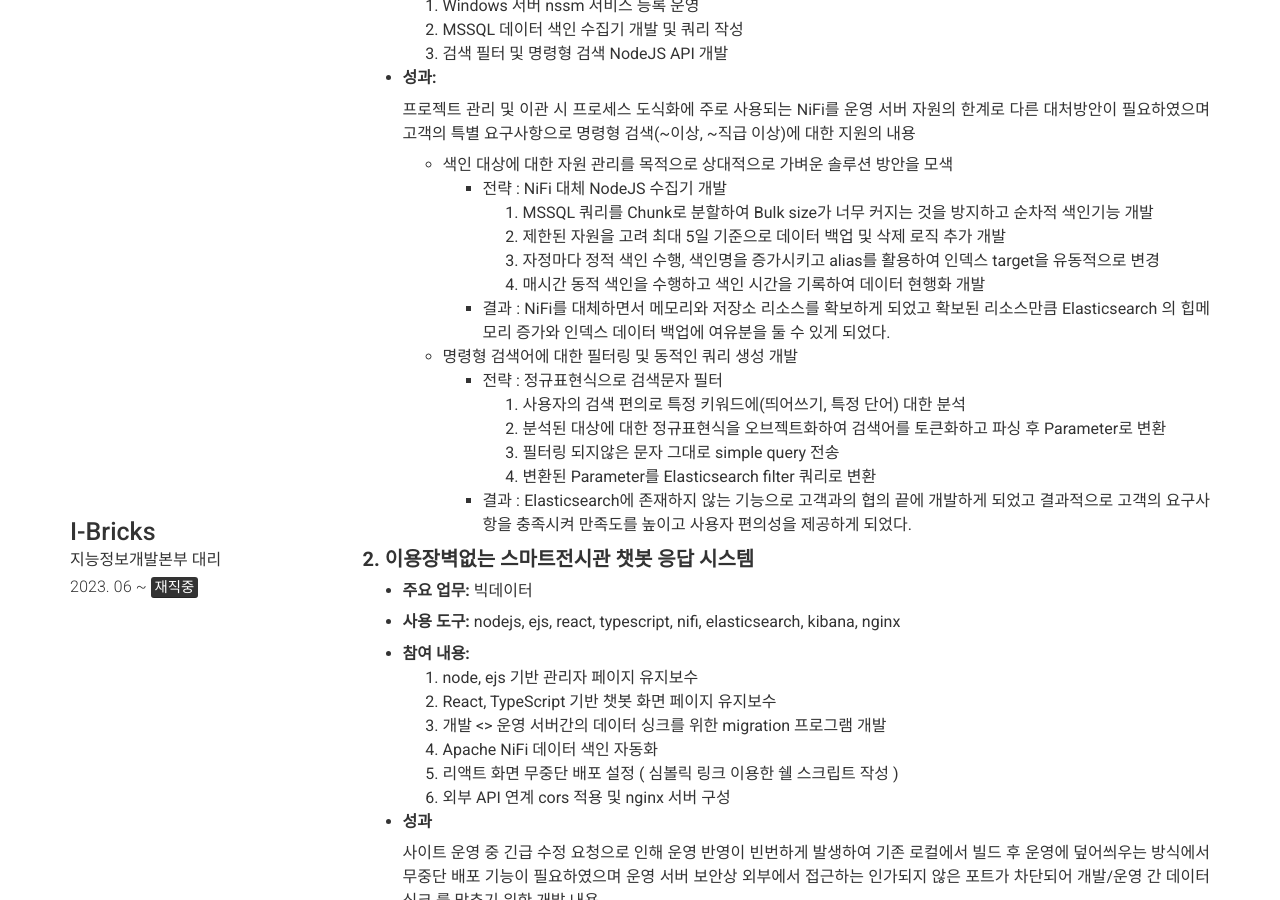
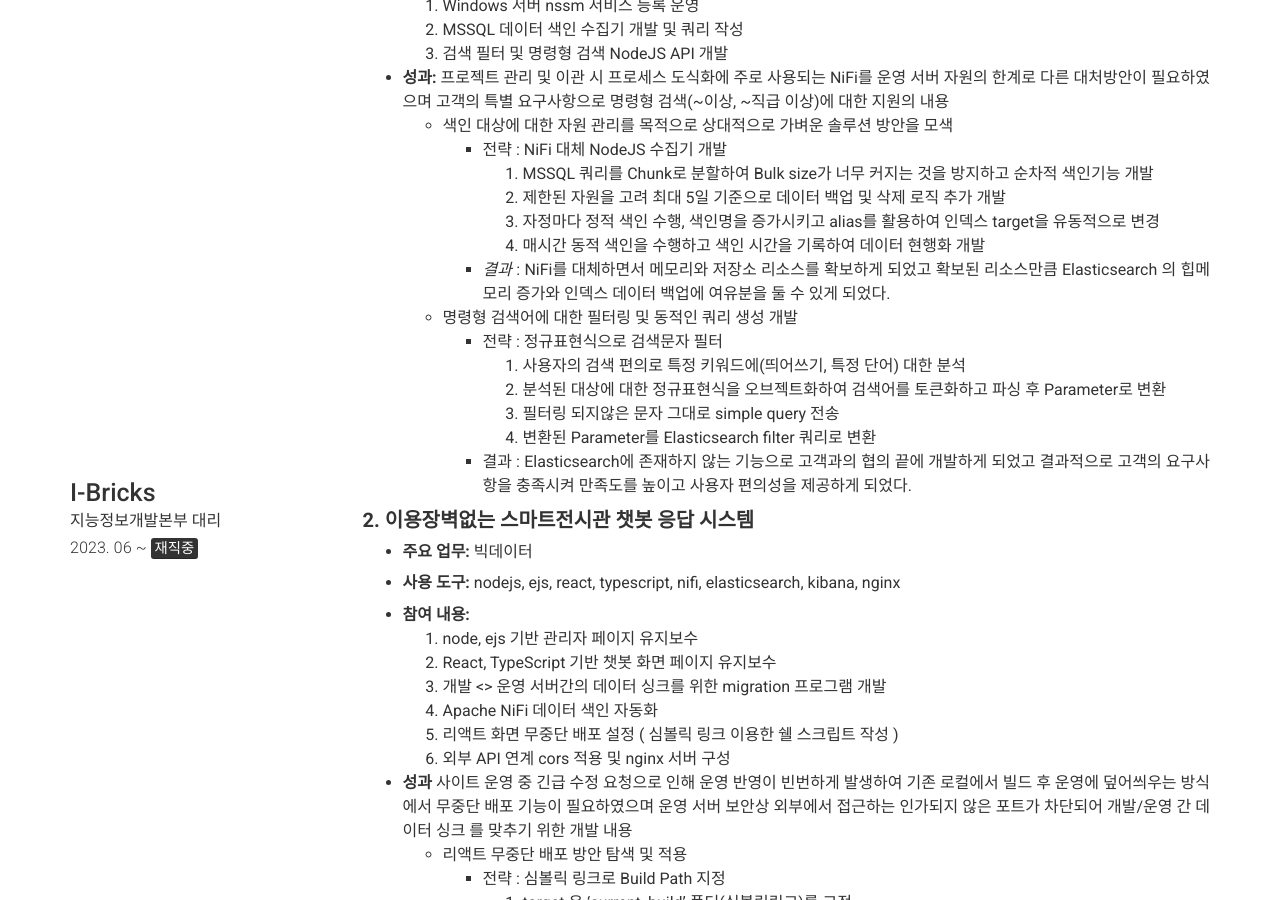
Before and after one commit to sihyeonleee/sihyeonleee.github.io, a Jekyll site: the page built from index.md, in a window 1280 px wide and 900 px high, scrolled down 1991 px. Built offline with Jekyll 4.4.1, drawn with Linux system fonts in a browser that asks for light colours; nearby versions of some CDN libraries.

Commit message:
no message

```diff
--- a/_config.yml
+++ b/_config.yml
@@ -181,7 +181,6 @@ content:
             3. 검색 필터 및 명령형 검색 NodeJS API 개발
 
           - **성과:**
-
             프로젝트 관리 및 이관 시 프로세스 도식화에 주로 사용되는 NiFi를 운영 서버
             자원의 한계로 다른 대처방안이 필요하였으며 고객의 특별 요구사항으로 명령형
             검색(~이상, ~직급 이상)에 대한 지원의 내용
@@ -191,7 +190,7 @@ content:
                 2. 제한된 자원을 고려 최대 5일 기준으로 데이터 백업 및 삭제 로직 추가 개발
                 3. 자정마다 정적 색인 수행, 색인명을 증가시키고 alias를 활용하여 인덱스 target을 유동적으로 변경
                 4. 매시간 동적 색인을 수행하고 색인 시간을 기록하여 데이터 현행화 개발
-              - 결과 : NiFi를 대체하면서 메모리와 저장소 리소스를 확보하게 되었고 확보된 리소스만큼
+              - *결과* : NiFi를 대체하면서 메모리와 저장소 리소스를 확보하게 되었고 확보된 리소스만큼
                 Elasticsearch 의 힙메모리 증가와 인덱스 데이터 백업에 여유분을 둘 수 있게 되었다.
             - 명령형 검색어에 대한 필터링 및 동적인 쿼리 생성 개발
               - 전략 : 정규표현식으로 검색문자 필터
@@ -219,7 +218,6 @@ content:
             6. 외부 API 연계 cors 적용 및 nginx 서버 구성
 
           - **성과**
-
             사이트 운영 중 긴급 수정 요청으로 인해 운영 반영이 빈번하게 발생하여
             기존 로컬에서 빌드 후 운영에 덮어씌우는 방식에서 무중단 배포 기능이
             필요하였으며 운영 서버 보안상 외부에서 접근하는 인가되지 않은 포트가
```
